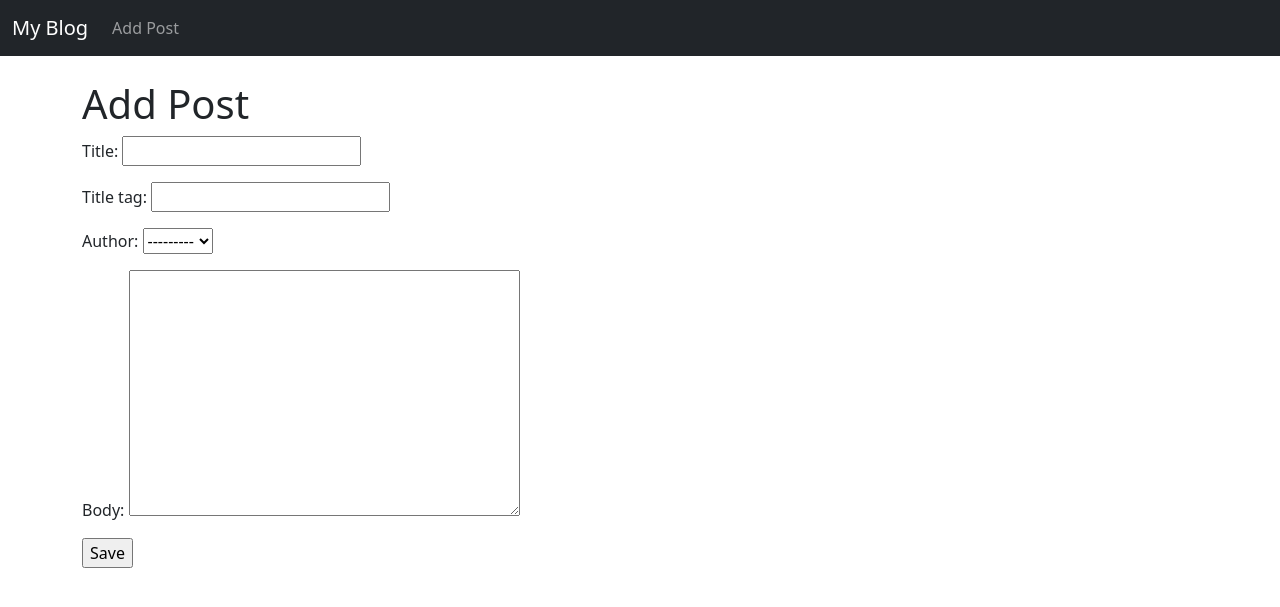
After one commit to MARShakib/DjangoBlog, a Django app: page /add_post/ in a window 1280 px wide. The commit adds this page. Shown: the top 607 px of the page. Run offline with Django 5.2, Linux system fonts and the light colour scheme; data comes from the database, SQL or seed files in the repository; both versions use the stored data as it was after the commit.

Commit message:
add add_post.html that allows to post from frontend

```diff
--- a/ablog/theblog/models.py
+++ b/ablog/theblog/models.py
@@ -1,13 +1,18 @@
 from django.db import models
 from django.contrib.auth.models import User
+from django.urls import reverse
 
 # Create your models here.
 
 
 class Post(models.Model):
     title = models.CharField(max_length=255)
+    title_tag = models.CharField(max_length=255)
     author = models.ForeignKey(User, on_delete=models.CASCADE)
     body = models.TextField()
 
     def __str__(self):
         return self.title + " | " + str(self.author)
+
+    def get_absolute_url(self):
+        return reverse("article-detail", args=(str(self.id)))
--- /dev/null
+++ b/ablog/theblog/templates/add_post.html
@@ -0,0 +1,13 @@
+{% extends 'base.html' %}
+
+{% block title %}
+Add Blog Post
+{% endblock %}
+
+{% block content %}
+<h1>Add Post</h1>
+<form method="post">{% csrf_token %}
+    {{ form.as_p }}
+    <input type="submit" value="Save">
+</form>
+{% endblock %}
--- a/ablog/theblog/templates/article_details.html
+++ b/ablog/theblog/templates/article_details.html
@@ -1,4 +1,8 @@
 {% extends 'base.html' %}
+
+{% block title %}
+{{post.title_tag}}
+{% endblock %}
 
 {% block content %}
 <h1>{{post.title}}</h1>
--- a/ablog/theblog/templates/base.html
+++ b/ablog/theblog/templates/base.html
@@ -4,12 +4,33 @@
 <head>
     <meta charset="utf-8">
     <meta name="viewport" content="width=device-width, initial-scale=1">
-    <title>Bootstrap demo</title>
+    <title>
+        {% block title %}
+        My Blog
+        {% endblock %}
+    </title>
     <link href="https://cdn.jsdelivr.net/npm/bootstrap@5.3.3/dist/css/bootstrap.min.css" rel="stylesheet"
         integrity="sha384-QWTKZyjpPEjISv5WaRU9OFeRpok6YctnYmDr5pNlyT2bRjXh0JMhjY6hW+ALEwIH" crossorigin="anonymous">
 </head>
 
 <body>
+    <nav class="navbar navbar-expand-lg bg-dark navbar-dark">
+        <div class="container-fluid">
+            <a class="navbar-brand" href="{% url 'home' %}">My Blog</a>
+            <button class="navbar-toggler" type="button" data-bs-toggle="collapse"
+                data-bs-target="#navbarSupportedContent" aria-controls="navbarSupportedContent" aria-expanded="false"
+                aria-label="Toggle navigation">
+                <span class="navbar-toggler-icon"></span>
+            </button>
+            <div class="collapse navbar-collapse" id="navbarSupportedContent">
+                <ul class="navbar-nav me-auto mb-2 mb-lg-0">
+                    <li class="nav-item">
+                        <a class="nav-link" href="{% url 'add_post' %}">Add Post</a>
+                    </li>
+                </ul>
+            </div>
+        </div>
+    </nav>
     <br>
     <div class="container">
         {% block content %}
--- a/ablog/theblog/urls.py
+++ b/ablog/theblog/urls.py
@@ -5,4 +5,5 @@ urlpatterns = [
     # path("", views.home, name="home"),
     path("", views.HomeView.as_view(), name="home"),
     path("article/<int:pk>", views.ArticleDetailView.as_view(), name="article-detail"),
+    path("add_post/", views.AddPostView.as_view(), name="add_post"),
 ]
--- a/ablog/theblog/views.py
+++ b/ablog/theblog/views.py
@@ -1,5 +1,5 @@
 from django.shortcuts import render
-from django.views.generic import ListView, DetailView
+from django.views.generic import ListView, DetailView, CreateView
 from .models import Post
 
 # Create your views here.
@@ -18,3 +18,9 @@ class HomeView(ListView):
 class ArticleDetailView(DetailView):
     model = Post
     template_name = "article_details.html"
+
+
+class AddPostView(CreateView):
+    model = Post
+    template_name = "add_post.html"
+    fields = "__all__"
```
Also changed, not shown: ablog/db.sqlite3, ablog/theblog/migrations/0002_post_title_tag.py (added).
